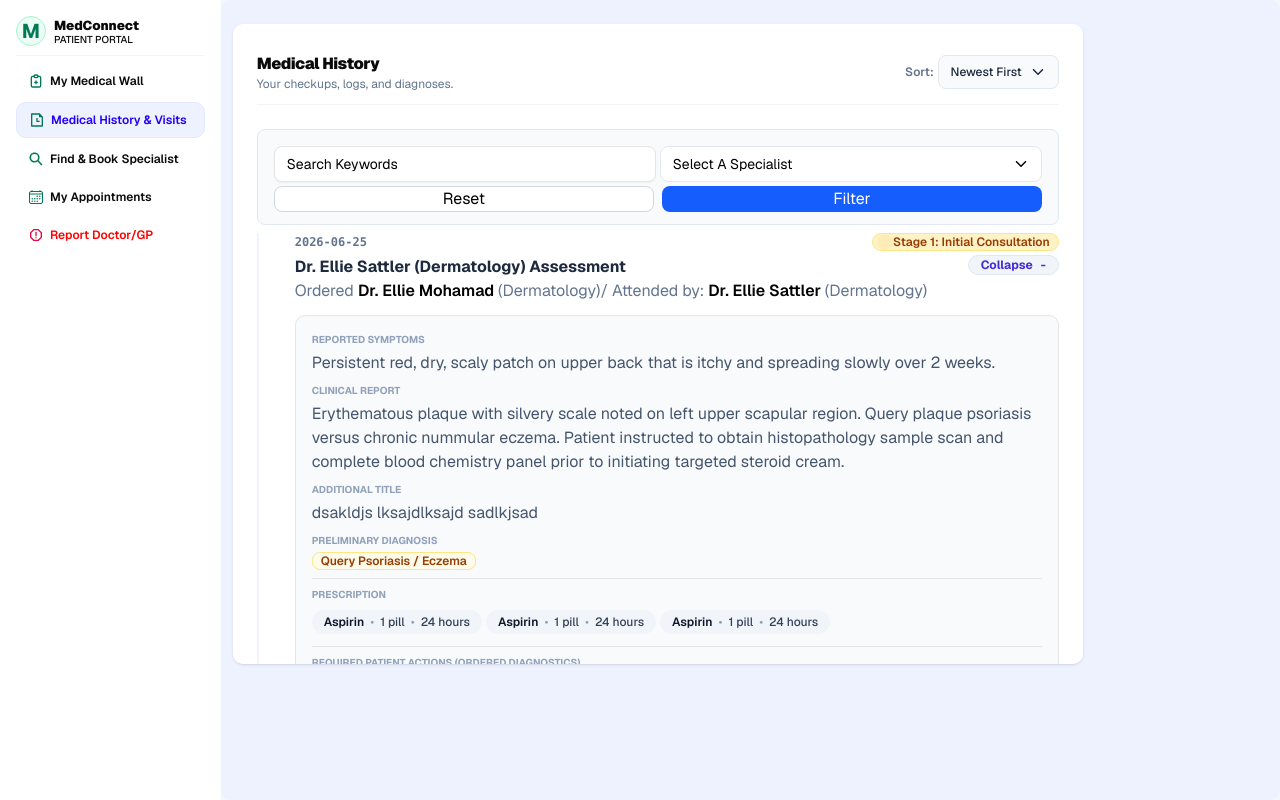
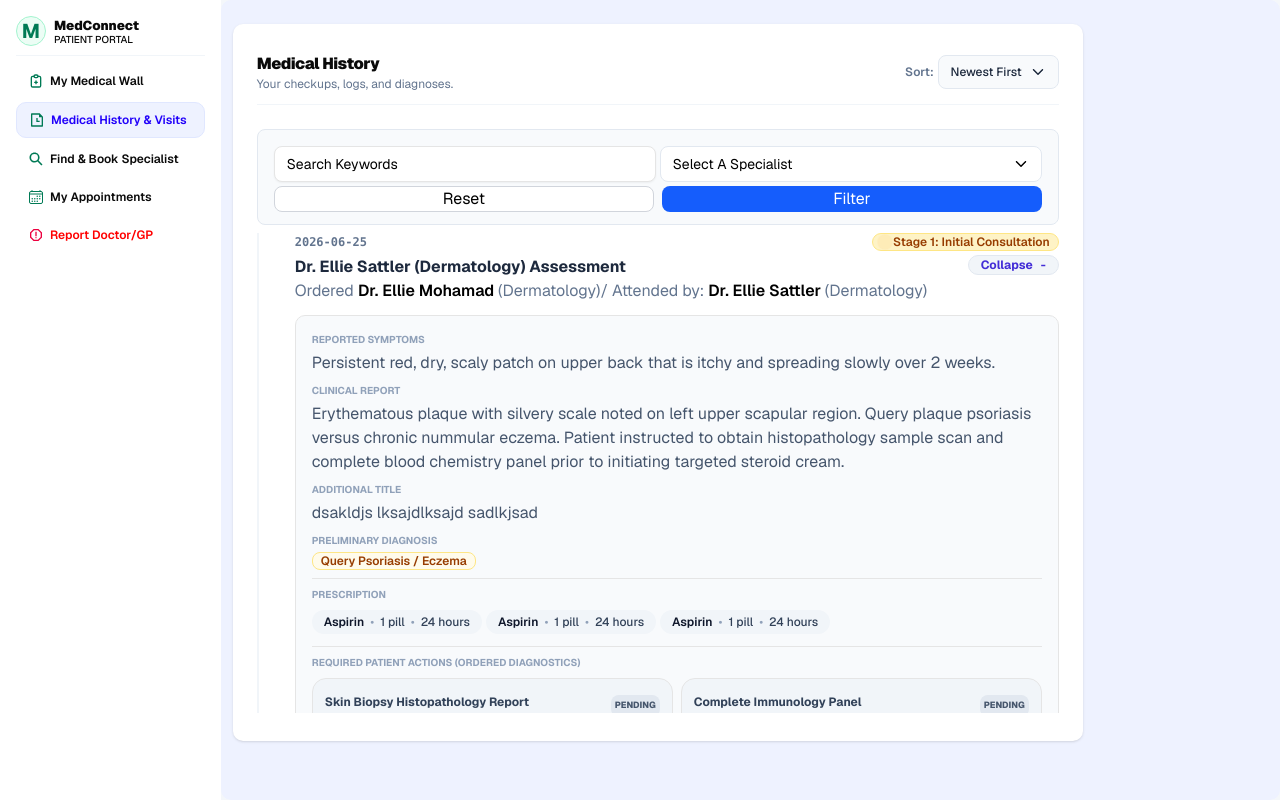
Before and after one commit to mohamad-alkaadi/medconnect, a Next.js app: page /patient/history in a window 1280 px wide. Built offline with nearby package versions, Linux system fonts and the light colour scheme.

Commit message:
Medical History v2

```diff
--- a/components/patient/medical-history/MedicalHistory.tsx
+++ b/components/patient/medical-history/MedicalHistory.tsx
@@ -35,7 +35,7 @@ const MedicalHistory = () => {
   const [keywordSearch, setKeywordSearch] = useState<string>("");
 
   return (
-    <div className="bg-white rounded-lg px-6 py-7 lg:max-w-[850px] lg:flex-auto max-lg:w-full h-fit max-h-[80vh] overflow-auto shadow-sm">
+    <div className="bg-white rounded-lg px-6 py-7 lg:max-w-[850px] lg:flex-auto max-lg:w-full h-fit max-h-[90vh] shadow-sm">
       <div className="border-b border-slate-100 mb-6 pb-3 flex justify-between items-center">
         <div>
           <h2 className="font-black text-slate-850 tracking-tight">
@@ -177,7 +177,7 @@ const MedicalHistory = () => {
           </button>
         </div>
       </div>
-      <div className="border-l-2 border-slate-100">
+      <div className="border-l-2 border-slate-100 overflow-auto h-[60vh]">
         {clinicalEncounters.slice(0, 2).map((item, index) => (
           <ClinicalEncounter key={index} clinicalEncountersItem={item} />
         ))}
--- a/components/patient/medical-wall/recent-clinical-encounters/RecentClinicalEncounters.tsx
+++ b/components/patient/medical-wall/recent-clinical-encounters/RecentClinicalEncounters.tsx
@@ -4,7 +4,7 @@ import Link from "next/link";
 import clinicalEncounters from "@/placeholder/patient/clinicalEncounters.json";
 const RecentClinicalEncounters = () => {
   return (
-    <div className="bg-white rounded-lg px-6 py-7 lg:max-w-[850px] lg:flex-auto max-lg:w-full h-fit max-h-[80vh] overflow-auto shadow-sm">
+    <div className="bg-white rounded-lg px-6 py-7 lg:max-w-[850px] lg:flex-auto max-lg:w-full h-fit max-h-[80vh] shadow-sm">
       <div className="border-b border-slate-100 mb-6 pb-3 flex justify-between items-center">
         <div>
           <h2 className="font-black text-slate-850 tracking-tight">
@@ -21,7 +21,7 @@ const RecentClinicalEncounters = () => {
           Full History →
         </Link>
       </div>
-      <div className="border-l-2 border-slate-100">
+      <div className="border-l-2 border-slate-100 overflow-auto ">
         {clinicalEncounters.slice(0, 2).map((item, index) => (
           <ClinicalEncounter key={index} clinicalEncountersItem={item} />
         ))}
```
